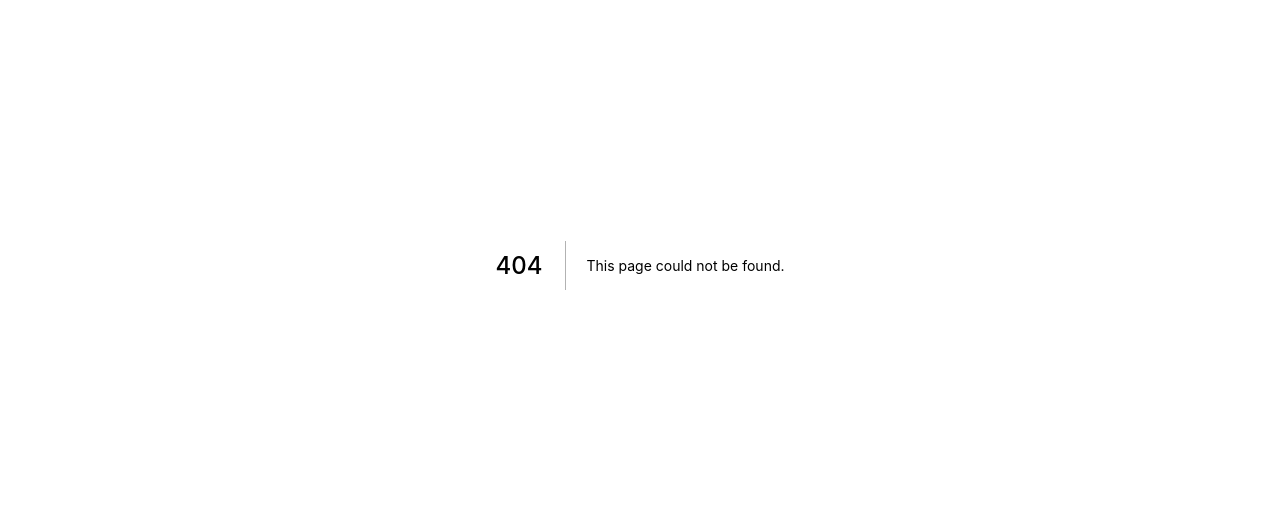
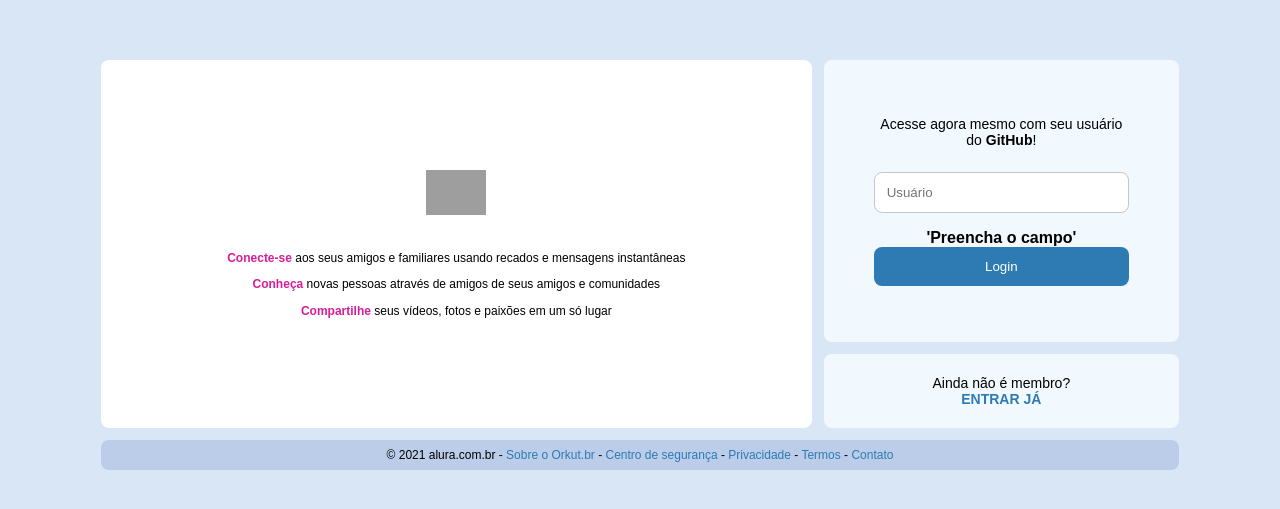
Before and after one commit to edvaldoljr/Projeto-FrontEnd-Alura-alurakut, a Next.js app: page /login in a window 1280 px wide. Before the commit this address had no page. Shown: the part 135-644 px from the top of the page. Built offline with nearby package versions, Linux system fonts and the light colour scheme; grey boxes are pictures that could not be loaded.

Commit message:
Sistema de Login: o desafio final

```diff
--- a/package.json
+++ b/package.json
@@ -9,7 +9,9 @@
   "dependencies": {
     "datocms-client": "^3.4.11",
     "infinite-scroll": "^4.0.1",
+    "jsonwebtoken": "^8.5.1",
     "next": "latest",
+    "nookies": "^2.5.2",
     "react": "^17.0.2",
     "react-dom": "^17.0.2",
     "react-is": "^17.0.2",
--- /dev/null
+++ b/pages/login.js
@@ -0,0 +1,82 @@
+import React from 'react';
+// Hook do NextJS
+import { useRouter } from 'next/router';
+import nookies from 'nookies';
+
+export default function LoginScreen() {
+  const router = useRouter();
+  const [githubUser, setGithubUser] = React.useState('');
+
+  return (
+    <main style={{ display: 'flex', flex: 1, alignItems: 'center', justifyContent: 'center' }}>
+      <div className="loginScreen">
+        <section className="logoArea">
+          <img src="https://alurakut.vercel.app/logo.svg" />
+
+          <p><strong>Conecte-se</strong> aos seus amigos e familiares usando recados e mensagens instantâneas</p>
+          <p><strong>Conheça</strong> novas pessoas através de amigos de seus amigos e comunidades</p>
+          <p><strong>Compartilhe</strong> seus vídeos, fotos e paixões em um só lugar</p>
+        </section>
+
+        <section className="formArea">
+          <form className="box" onSubmit={(infosDoEvento) => {
+                infosDoEvento.preventDefault();
+                // alert('Alguém clicou no botão!')
+                console.log('Usuário: ', githubUser)
+                fetch('https://alurakut.vercel.app/api/login', {
+                    method: 'POST',
+                    headers: {
+                       'Content-Type': 'application/json'
+                    },
+                    body: JSON.stringify({ githubUser: githubUser })
+                })
+                .then(async (respostaDoServer) => {
+                    const dadosDaResposta = await respostaDoServer.json()
+                    const token = dadosDaResposta.token;
+                    nookies.set(null, 'USER_TOKEN', token, {
+                        path: '/',
+                        maxAge: 86400 * 7
+                    })
+                    router.push('/')
+                })
+          }}>
+            <p>
+              Acesse agora mesmo com seu usuário do <strong>GitHub</strong>!
+          </p>
+            <input
+                placeholder="Usuário"
+                value={githubUser}
+                onChange={(evento) => {
+                    setGithubUser(evento.target.value)
+                }}
+            />
+            {githubUser.length === 0
+                ?  <strong>'Preencha o campo'</strong>
+                : ''
+            }
+            <button type="submit">
+              Login
+            </button>
+          </form>
+
+          <footer className="box">
+            <p>
+              Ainda não é membro? <br />
+              <a href="/login">
+                <strong>
+                  ENTRAR JÁ
+              </strong>
+              </a>
+            </p>
+          </footer>
+        </section>
+
+        <footer className="footerArea">
+          <p>
+            © 2021 alura.com.br - <a href="/">Sobre o Orkut.br</a> - <a href="/">Centro de segurança</a> - <a href="/">Privacidade</a> - <a href="/">Termos</a> - <a href="/">Contato</a>
+          </p>
+        </footer>
+      </div>
+    </main>
+  )
+}
```
Also changed, not shown: pages/index.js (+33 -21 lines), 1 other file (tests, documents, lock files or other folders).
